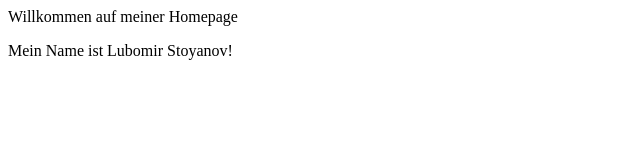
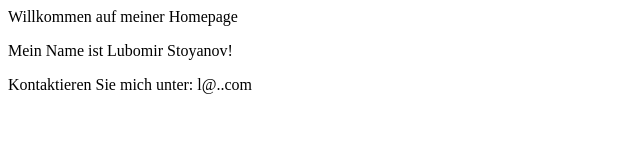
Before and after one commit to thelub/homepage2, a plain HTML site: page index.html in a window 1280 px wide. Shown: the whole page, without its empty margins (0-640 px from the left). Drawn offline with Linux system fonts and the light colour scheme.

Commit message:
Vierte Version

```diff
--- a/index.html
+++ b/index.html
@@ -5,6 +5,7 @@
     <body>
     <h>Willkommen auf meiner Homepage</h>
         <p>Mein Name ist Lubomir Stoyanov!</p>
+        <p>Kontaktieren Sie mich unter: l@..com</p>
     </body>
 
 </html>
```
